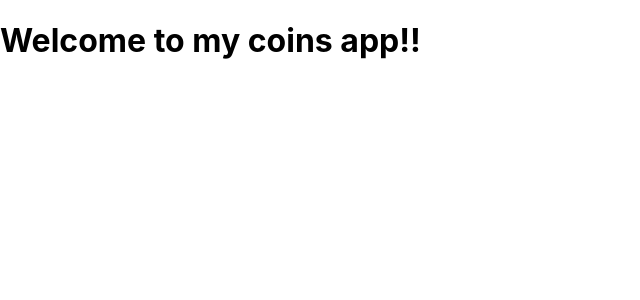
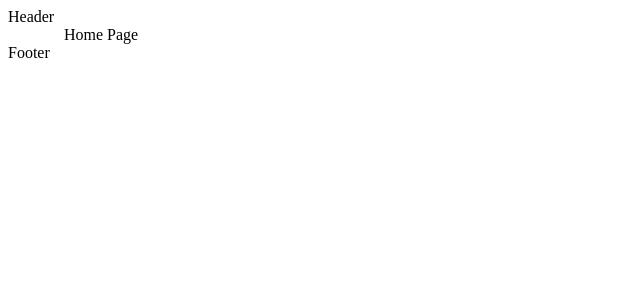
Before and after one commit to Idrees-Mo/react-crypto-coin-app, a React (Create React App) app: page / in a window 1280 px wide. Shown: the top 300 px of the page, without its empty margins (0-640 px from the left). Built offline with nearby package versions, Linux system fonts and the light colour scheme.

Commit message:
add basic pages and routing

```diff
--- a/src/App.js
+++ b/src/App.js
@@ -1,8 +1,18 @@
+import { Container } from "@mui/material";
+import { Outlet } from "react-router-dom";
+
+import Header from "./components/Header";
+import Footer from "./components/Footer";
+
 function App() {
   return (
-    <div className="App">
-      <h1>Welcome to my coins app!!</h1>
-    </div>
+    <>
+      <Header />
+      <Container>
+        <Outlet />
+      </Container>
+      <Footer />
+    </>
   );
 }
 
--- /dev/null
+++ b/src/components/Footer.js
@@ -0,0 +1,5 @@
+function Footer() {
+  return <div>Footer</div>;
+}
+
+export default Footer;
--- /dev/null
+++ b/src/components/Header.js
@@ -0,0 +1,5 @@
+function Header() {
+  return <div>Header</div>;
+}
+
+export default Header;
--- a/src/index.js
+++ b/src/index.js
@@ -1,17 +1,32 @@
-import React from 'react';
-import ReactDOM from 'react-dom/client';
-import './index.css';
-import App from './App';
-import reportWebVitals from './reportWebVitals';
+import React from "react";
+import ReactDOM from "react-dom/client";
+import reportWebVitals from "./reportWebVitals";
+import { RouterProvider, createBrowserRouter } from "react-router-dom";
 
-const root = ReactDOM.createRoot(document.getElementById('root'));
+import App from "./App";
+import Home from "./pages/Home";
+import Coins from "./pages/Coins";
+import CoinDetail from "./pages/CoinDetail";
+import Error from "./pages/Error";
+
+// Main routes for the application
+const router = createBrowserRouter([
+  {
+    element: <App />,
+    errorElement: <Error />,
+    children: [
+      { index: true, element: <Home /> },
+      { path: "coins", element: <Coins /> },
+      { path: "coins/:coinId", element: <CoinDetail /> },
+    ],
+  },
+]);
+
+const root = ReactDOM.createRoot(document.getElementById("root"));
 root.render(
   <React.StrictMode>
-    <App />
+    <RouterProvider router={router} />
   </React.StrictMode>
 );
 
-// If you want to start measuring performance in your app, pass a function
-// to log results (for example: reportWebVitals(console.log))
-// or send to an analytics endpoint. Learn more: https://bit.ly/CRA-vitals
 reportWebVitals();
--- /dev/null
+++ b/src/pages/CoinDetail.js
@@ -0,0 +1,7 @@
+import React from "react";
+
+function CoinDetail() {
+  return <div>CoinDetail Page</div>;
+}
+
+export default CoinDetail;
--- /dev/null
+++ b/src/pages/Coins.js
@@ -0,0 +1,5 @@
+function Coins() {
+  return <div>Coins Page</div>;
+}
+
+export default Coins;
--- /dev/null
+++ b/src/pages/Error.js
@@ -0,0 +1,19 @@
+import { Container } from "@mui/material";
+
+import Header from "../components/Header";
+import Footer from "../components/Footer";
+
+function Error() {
+  return (
+    <>
+      <Header />
+      <Container>
+        <h1>Opps!</h1>
+        <p>Page Not Found!</p>
+      </Container>
+      <Footer />;
+    </>
+  );
+}
+
+export default Error;
--- /dev/null
+++ b/src/pages/Home.js
@@ -0,0 +1,5 @@
+function Home() {
+  return <div>Home Page</div>;
+}
+
+export default Home;
```
